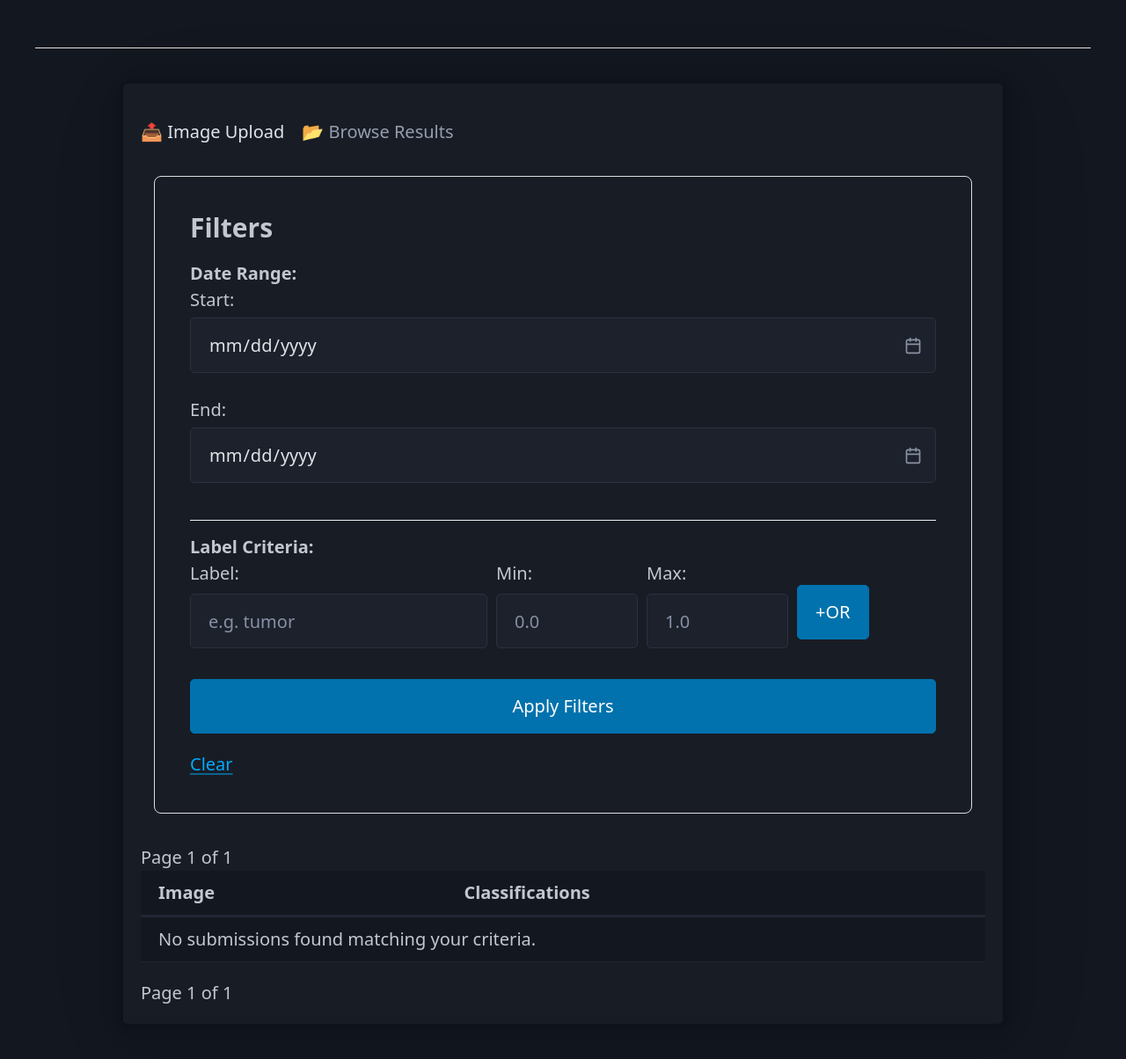
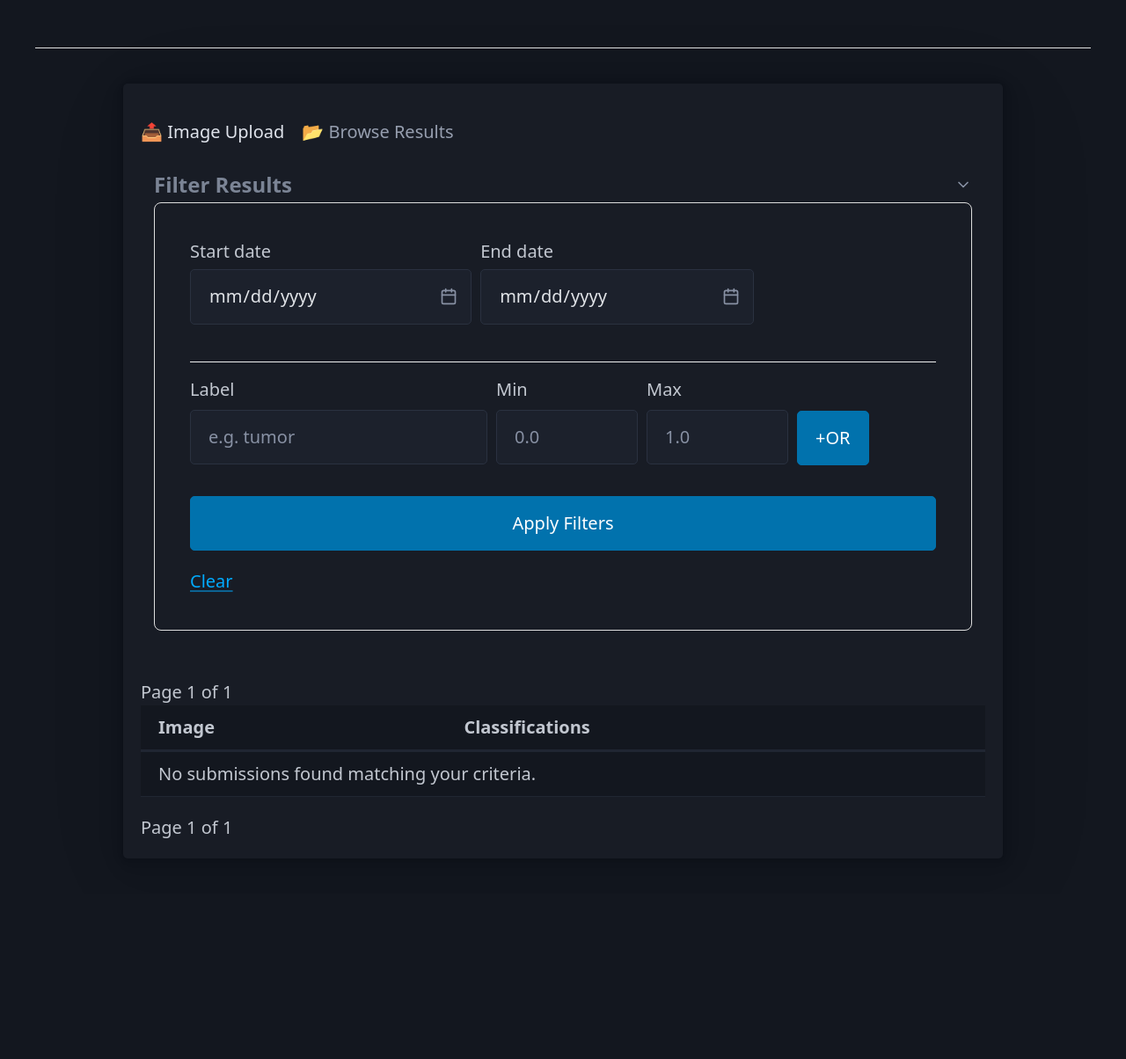
Before and after one commit to jokodev901/digital-pathology-demo, a Django app: page /imageclassifier/plip_data/ in a window 1280 px wide. Shown: the part 148-1352 px from the top of the page at 88% size. After the commit the page ends 1101 px from the top, so only its background shows below. Run offline with Django 5.2, Linux system fonts and the light colour scheme; the visitor is signed in with stand-in values (Sample User, id 1); data that the repository does not hold is empty; some libraries are stand-ins or nearby versions.

Commit message:
feat:Added collapsible menu for PLIP result filtering, adjusted layout of date filter fields
Changed template_view add_filter_row to CBV AddFilterRowView and required auth.

Fixed final queryset assignment in PLIPAPIListView to use .distinct() argument

Updated remote build and deploy action to use docker-compose down -v and docker-compose up -d to ensure new app code and migrations are appropriately included.

```diff
--- a/image_classifier/api_views.py
+++ b/image_classifier/api_views.py
@@ -58,7 +58,7 @@ class PLIPAPIListView(APIView):
         if has_label_filters:
             q_final &= q_or_objects
 
-        queryset = queryset.filter(q_final)
+        queryset = queryset.filter(q_final).distinct()
 
         return queryset
 
--- a/image_classifier/template_urls.py
+++ b/image_classifier/template_urls.py
@@ -1,9 +1,10 @@
 from django.urls import path
-from .template_views import PLIPView, PLIPImageView, add_filter_row
+from .template_views import PLIPView, PLIPImageView, AddFilterRowView, UpdateFilterStateView
 
 
 urlpatterns = [
     path('plip/', PLIPView.as_view(), name='plip'),
     path('plip_data/', PLIPImageView.as_view(), name='plip_data'),
-    path('add-filter-row/', add_filter_row, name='add-filter-row')
+    path('add-filter-row/', AddFilterRowView.as_view(), name='add-filter-row'),
+    path('update-filter-state/', UpdateFilterStateView.as_view(), name='update-filter-state'),
 ]
--- a/image_classifier/template_views.py
+++ b/image_classifier/template_views.py
@@ -6,7 +6,9 @@ from PIL import Image
 
 from django.db import transaction
 from django.db.models import Q
+from django.http import HttpResponse
 from django.core.paginator import Paginator
+from django.views import View
 from django.views.generic import FormView, TemplateView
 from django.contrib.auth.mixins import LoginRequiredMixin
 from django.shortcuts import render
@@ -17,15 +19,24 @@ from .models import PLIPImage, PLIPSubmission, PLIPLabel, PLIPScore
 from .serializers.plip_serializers import PLIPSubmissionSerializer
 
 
-def add_filter_row(request):
+class AddFilterRowView(LoginRequiredMixin, View):
+    def get(self, request):
+        current_index = int(request.GET.get('current_index', 0))
+        return render(request, '_filter_row.html', {
+            'index': current_index + 1
+        })
+
+
+class UpdateFilterStateView(LoginRequiredMixin, View):
     """
-    Returns a new row of filter inputs.
-    Expects 'current_index' in GET to determine the next index.
+    Control PLIP filter window open/collapsed state
     """
-    current_index = int(request.GET.get('current_index', 0))
-    return render(request, '_filter_row.html', {
-        'index': current_index + 1
-    })
+    def get(self, request):
+        state = request.GET.get('state')
+        request.session['filters_expanded'] = (state == 'open')
+        # Explicitly mark the session as modified to ensure it's saved to the DB/Cache
+        request.session.modified = True
+        return HttpResponse(status=204)
 
 
 class PLIPView(LoginRequiredMixin, FormView):
@@ -143,6 +154,7 @@ class PLIPImageView(LoginRequiredMixin, TemplateView):
 
     def get_context_data(self, **kwargs):
         context = super().get_context_data(**kwargs)
+        context['filters_expanded'] = self.request.session.get('filters_expanded', True)
 
         # Get Filtered Data
         filtered_qs = self.get_queryset()
--- a/image_classifier/templates/_filter_row.html
+++ b/image_classifier/templates/_filter_row.html
@@ -1,21 +1,21 @@
 <div class="filter-row" id="row-{{ index }}" style="display: flex; gap: 10px; margin-bottom: 10px; align-items: center;">
 
     <div>
-        <label for="label_{{ index }}">Label:</label>
+        <label for="label_{{ index }}">Label</label>
         <input type="text" name="label_{{ index }}" id="label_{{ index }}"
                value="{{ label_val|default:'' }}"
                placeholder="e.g. tumor">
     </div>
 
     <div>
-        <label for="min_{{ index }}">Min:</label>
+        <label for="min_{{ index }}">Min</label>
         <input type="number" step="0.01" min="0" max="1" name="min_{{ index }}" id="min_{{ index }}"
                value="{{ min_val|default:'' }}"
                placeholder="0.0">
     </div>
 
     <div>
-        <label for="max_{{ index }}">Max:</label>
+        <label for="max_{{ index }}">Max</label>
         <input type="number" step="0.01" min="0" max="1" name="max_{{ index }}" id="max_{{ index }}"
                value="{{ max_val|default:'' }}"
                placeholder="1.0">
@@ -26,8 +26,9 @@
             hx-get="{% url 'add-filter-row' %}?current_index={{ index }}"
             hx-target="closest .filter-row"
             hx-swap="afterend"
-                style="margin-top: 18px;">
+            style="margin-top: 40px">
         +OR
     </button>
+
     {% endif %}
 </div>
--- a/image_classifier/templates/plip_data_browser.html
+++ b/image_classifier/templates/plip_data_browser.html
@@ -7,19 +7,24 @@
     {% include "_tab_header.html" %}
 
     <div class="filter-container" style="padding: 15px; margin-bottom: 20px;">
+        <details {% if filters_expanded %}open{% endif %}
+                 hx-get="{% url 'update-filter-state' %}"
+                 hx-trigger="toggle"
+                 hx-vals='js:{state: event.target.open ? "open" : "closed"}'>
+
+            <summary style="cursor: pointer; font-weight: bold; font-size: 1.2rem; margin-bottom: 10px;">
+                Filter Results
+            </summary>
+
             <form method="GET" action=".">
-
-            <h3>Filters</h3>
-
                 <div style="margin-bottom: 15px; padding-bottom: 15px; border-bottom: 1px solid #eee;">
-                <strong>Date Range:</strong>
-                <label>Start: <input type="date" name="min_date" value="{{ request.GET.min_date }}"></label>
-                <label>End: <input type="date" name="max_date" value="{{ request.GET.max_date }}"></label>
+                    <div style="display: flex; gap: 10px;">
+                    <label>Start date<input type="date" name="min_date" value="{{ request.GET.min_date }}"></label>
+                    <label>End date<input type="date" name="max_date" value="{{ request.GET.max_date }}"></label>
+                    </div>
                 </div>
 
                 <div id="dynamic-filters">
-                <strong>Label Criteria:</strong>
-
                     {% for row in filter_rows %}
                         {% include "_filter_row.html" with index=row.index label_val=row.label min_val=row.min max_val=row.max %}
                     {% endfor %}
@@ -30,6 +35,7 @@
                     <a href="." class="btn btn-secondary">Clear</a>
                 </div>
             </form>
+        </details>
     </div>
 
     {% include "_page_nav.html" %}
```
Also changed, not shown: .github/workflows/remote-build.yml, 1 other file. Lines whose indentation alone changed are shown as unchanged.
